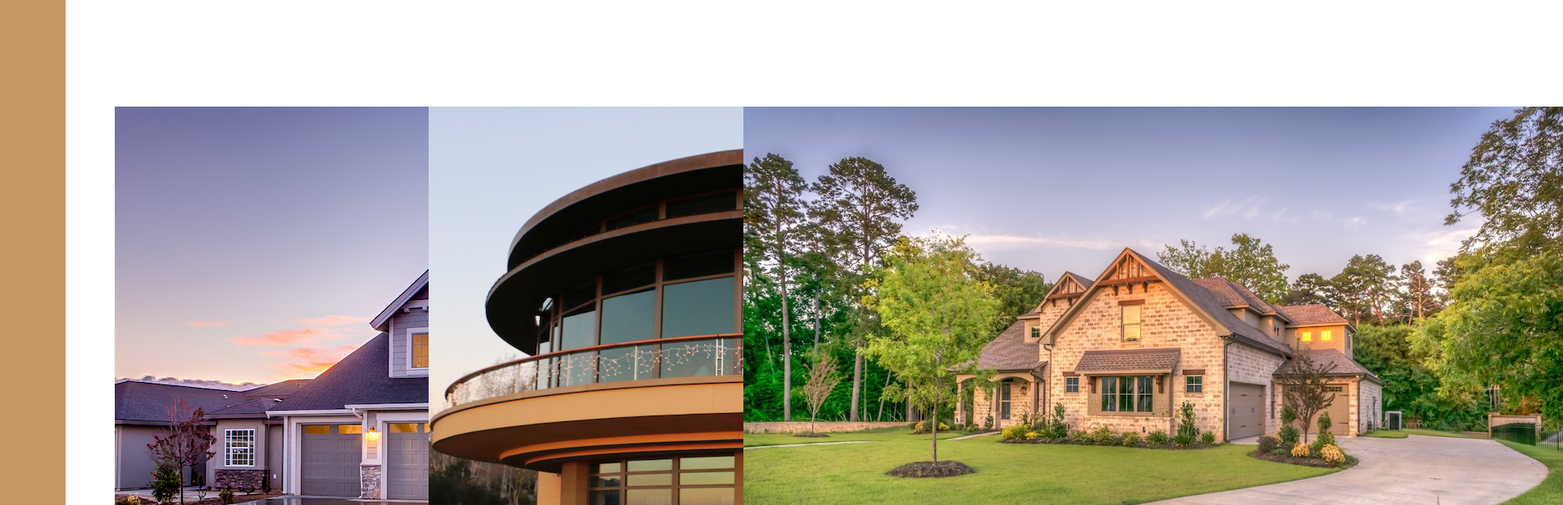
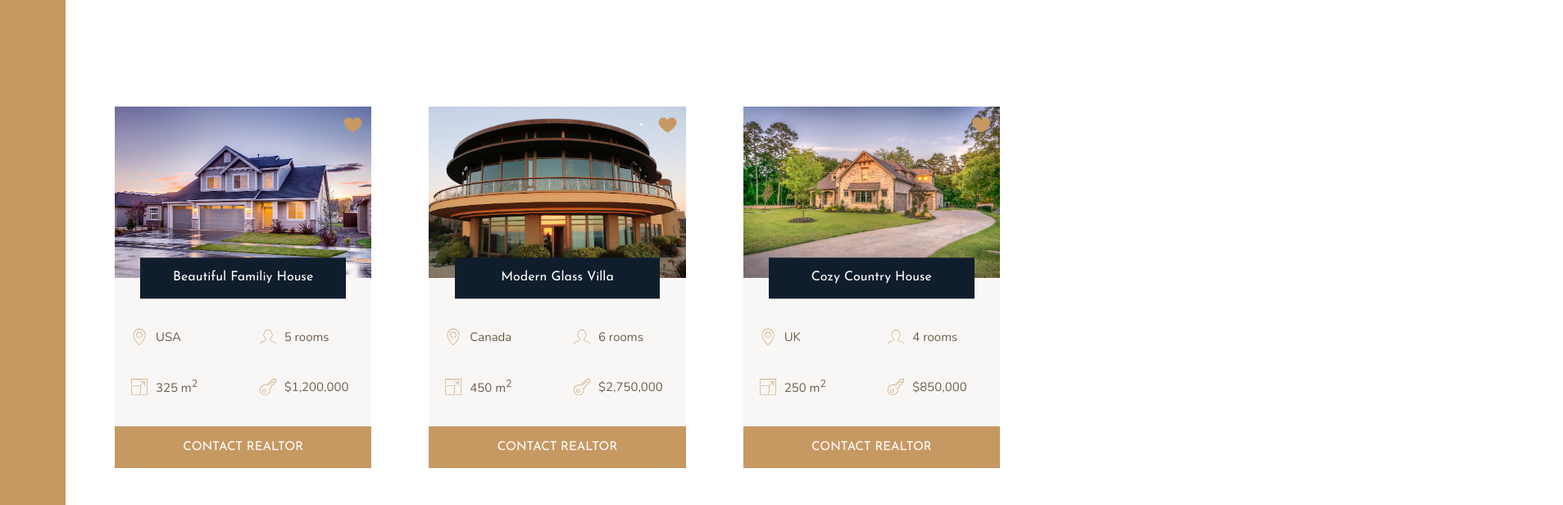
Before and after one commit to DriesVerb/nexter, a website: page index.html in a window 1280 px wide. Shown: the part 1840-2456 px from the top of the page at 82% size, 1907 px wide, since content can reach past the window. Drawn offline with nearby package versions, Linux system fonts and the light colour scheme.

Commit message:
finished the homes css section

```diff
--- a/sass/_homes.scss
+++ b/sass/_homes.scss
@@ -9,4 +9,76 @@
 
 .home {
     background-color: $color-grey-light-1;
+
+    display: grid;
+    grid-template-columns: repeat(2, 1fr);
+    grid-row-gap: 3.5rem;
+
+    &__img {
+        width: 100%;
+        grid-row: 1 / 2;
+        grid-column: 1 / -1;
+        z-index: 1;
+    }
+
+    &__like {
+        grid-row: 1 / 2;
+        grid-column: 2 / 3;
+        fill: $color-primary;
+        height: 2.5rem;
+        width: 2.5rem;
+        z-index: 2;
+        justify-self: end;
+        margin: 1rem;
+    }
+
+
+    &__name {
+        grid-row: 1 / 2;
+        grid-column: 1 / -1;
+        justify-self: center;
+        align-self: end;
+        width: 80%;
+
+
+        font-family: $font-display;
+        font-size: 1.6rem;
+        text-align: center;
+        padding: 1.25rem;
+        background-color: $color-secondary;
+        color: #ffffff;
+        font-weight: 400;
+        transform: translateY(50%);
+
+        z-index: 3;
+    }
+
+    &__location,
+    &__rooms {
+        margin-top: 2.5rem;
+    }
+
+    &__location,
+    &__rooms,
+    &__area,
+    &__price {
+
+        font-size: 1.5rem;
+        margin-left: 2rem;
+
+        display: flex;
+        align-items: center;
+
+        svg {
+            fill: $color-primary;
+            height: 2rem;
+            width: 2rem;
+            margin-right: 1rem;
+        }
+
+    }
+
+    &__btn {
+        grid-column: 1 / -1;
+    }
 }
```
Also changed, not shown: css/style.css.
